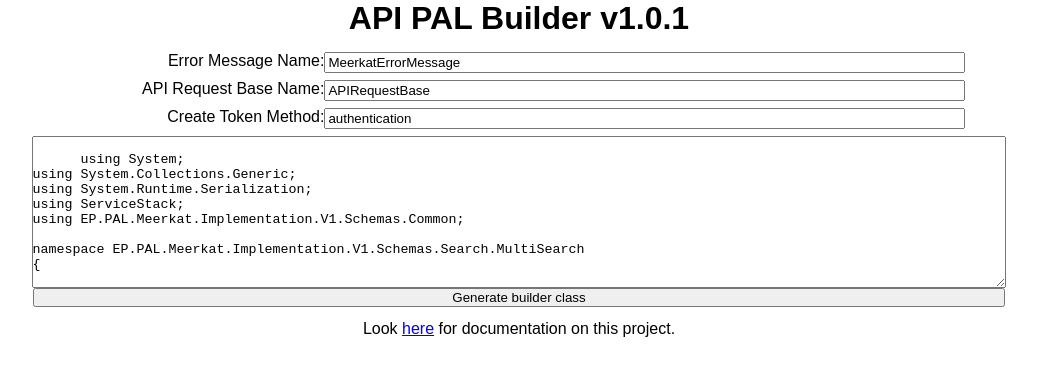
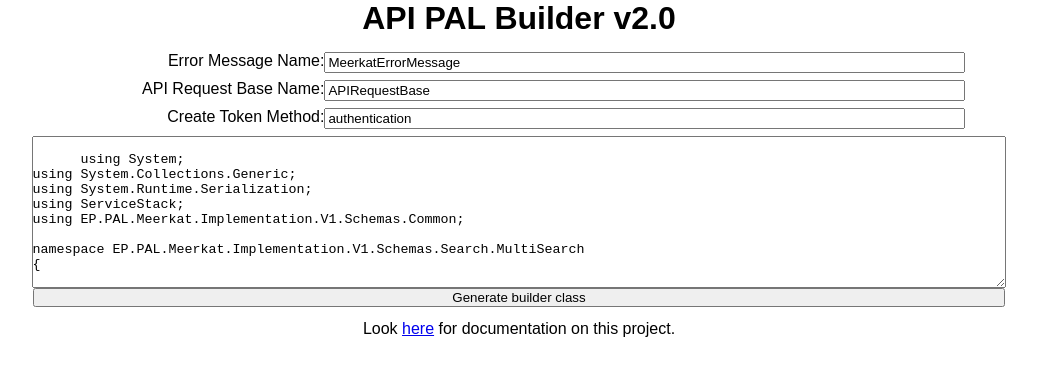
Before and after one commit to Dragonegger2/BuilderBuilder, a React (Create React App) app: page / in a window 1280 px wide. Shown: the top 376 px of the page, without its empty margins (121-1158 px from the left). Built offline with nearby package versions, Linux system fonts and the light colour scheme.

Commit message:
Updating the version numbers and information in the readme.

```diff
--- a/src/App.js
+++ b/src/App.js
@@ -474,7 +474,7 @@ namespace EP.PAL.Meerkat.Implementation.V1.Schemas.Search.MultiSearch
   render() {
     return (
       <div className='builder'>
-        <h1 className='header'>API PAL Builder v1.0.1</h1>
+        <h1 className='header'>API PAL Builder v2.0</h1>
         <div className='fieldContainer'>
           <div className='label'>Error Message Name:</div>
             <input
```
Also changed, not shown: dontLoseYet.txt (deleted), 1 other file (tests, documents, lock files or other folders).
